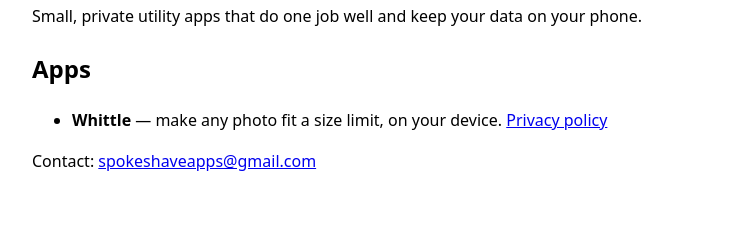
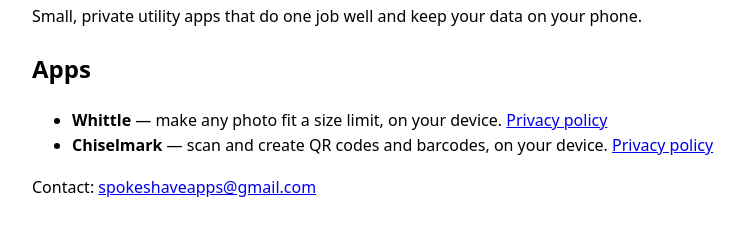
Before and after one commit to spokeshaveapps/spokeshaveapps.github.io, a plain HTML site: page index.html in a window 1280 px wide. Shown: the part 130-366 px from the top of the page, without its empty margins (248-993 px from the left). Drawn offline with Linux system fonts and the light colour scheme.

Commit message:
Add files via upload

```diff
--- a/index.html
+++ b/index.html
@@ -6,6 +6,7 @@
 <h1>Spokeshave Apps</h1>
 <p>Small, private utility apps that do one job well and keep your data on your phone.</p>
 <h2>Apps</h2>
-<ul><li><strong>Whittle</strong> — make any photo fit a size limit, on your device. <a href="whittle/privacy/">Privacy policy</a></li></ul>
+<ul><li><strong>Whittle</strong> — make any photo fit a size limit, on your device. <a href="whittle/privacy/">Privacy policy</a></li>
+<li><strong>Chiselmark</strong> — scan and create QR codes and barcodes, on your device. <a href="chiselmark/privacy/">Privacy policy</a></li></ul>
 <p>Contact: <a href="mailto:spokeshaveapps@gmail.com">spokeshaveapps@gmail.com</a></p>
 </main></body></html>
```
